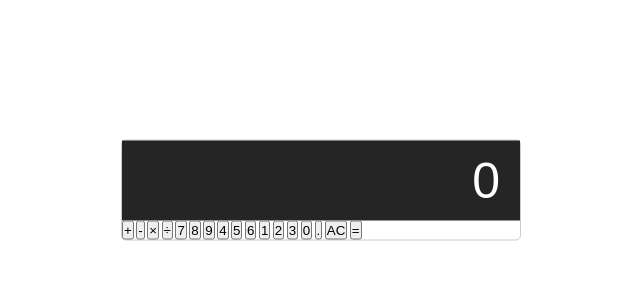
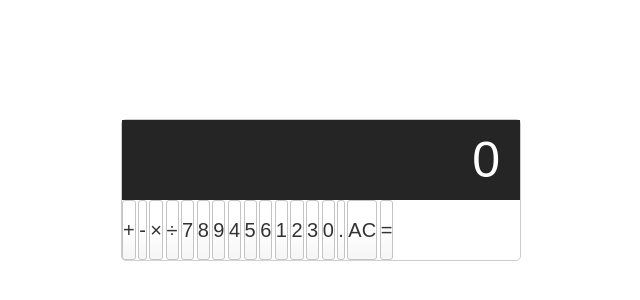
Before and after one commit to Tumworobere/JS-Calculator, a plain HTML site: page index.html in a window 1280 px wide. Shown: the part 210-510 px from the top of the page, without its empty margins (319-959 px from the left). Drawn offline with Linux system fonts and the light colour scheme.

Commit message:
Style calculator buttons

```diff
--- a/style.css
+++ b/style.css
@@ -29,3 +29,16 @@ html {
     padding-right: 20px;
     padding-left: 10px;
   }
+
+  button {
+    height: 60px;
+    background-color: #fff;
+    border-radius: 3px;
+    border: 1px solid #c4c4c4;
+    background-color: transparent;
+    font-size: 2rem;
+    color: #333;
+    background-image: linear-gradient(to bottom,transparent,transparent 50%,rgba(0,0,0,.04));
+    box-shadow: inset 0 0 0 1px rgba(255,255,255,.05), inset 0 1px 0 0 rgba(255,255,255,.45), inset 0 -1px 0 0 rgba(255,255,255,.15), 0 1px 0 0 rgba(255,255,255,.15);
+    text-shadow: 0 1px rgba(255,255,255,.4);
+  }
```
